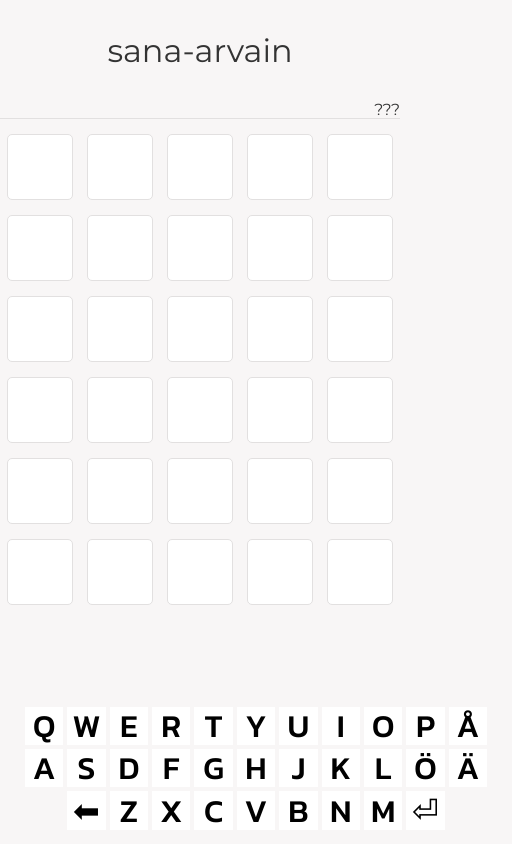
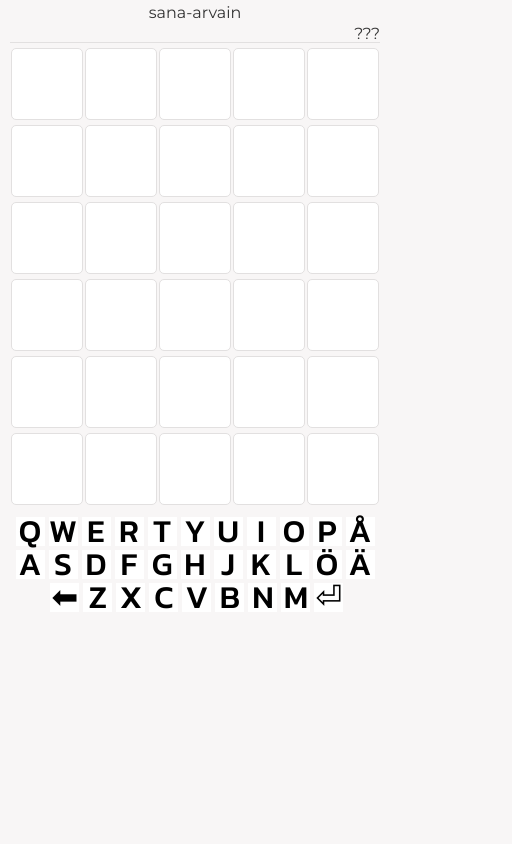
Before and after one commit to oikosulku/sana-arvain, a plain HTML site: page index.html in a window 390 px wide. Shown: the whole page, 512 px wide, since content can reach past the window. Drawn offline with Linux system fonts and the light colour scheme.

Commit message:
now working on mobile.styling + file relocated

```diff
--- a/style.css
+++ b/files/style.css
@@ -10,8 +10,7 @@ body {
 
 h1 {
     font-size: 2em;
-    line-height: 1.3;
-    padding: 30px;
+    padding: 20px 0 10px;
     text-align: center;
     color:#333;
     font-family: 'Montserrat', sans-serif;
@@ -22,11 +21,7 @@ p {
     font-weight: normal;
     font-family: 'Montserrat', sans-serif;
 }
-#header {
-    margin: 0 auto;
-    width: 25rem;
-    border-bottom: 1px solid #E2E0E0;
-}
+
 
 .nav {
     width: 100%;
@@ -43,15 +38,59 @@ p {
     color: #FFC300;
     cursor: pointer;
 }
+
 /*
     containers
 */
 
+#wrapper {
+    width: 370px;
+    margin: 0 auto;
+}
+
+#header {
+    margin: 0 auto 20px;
+    width: 100%;
+    border-bottom: 1px solid #E2E0E0;
+}
+
 #container-words {
-    width: 25rem;
+    width: 100%;
     margin: 0 auto;
     text-align: center;
 }
+
+#container-keyboard {
+    width: 100%;
+    /*width: 32rem; /* 32*/
+    margin: 50px auto 0;
+    text-align: center;
+    display: flex;
+    flex-flow: row wrap;
+    justify-content: space-around;
+}
+
+/*
+    take out some padding when mobile enviroment
+*/
+
+@media (max-width: 1100px) {
+    h1 {
+        padding: 5px 0;
+        font-size: 1em;
+    }
+    #header {
+        margin-bottom: 0;
+    }
+    #container-keyboard {
+        margin-top: 10px;
+    }
+    .modal {
+        width: 100%;
+        top: 0;
+    }
+}
+
 
 
 /*
@@ -62,16 +101,20 @@ p {
     display: flex;
     flex-flow: row wrap;
     justify-content: space-around;
-    margin: 10px 0;
+    margin: 5px 0;
 }
 
 .guess-letter {
     background: #fff;
     padding: 0;
+    width: 70px;
+    height: 70px;
+    line-height: 70px;
+    /*
     width: 4rem;
     height: 4rem;
-    margin-top: 5px;
     line-height: 4rem;
+    */
     color: #444;
     font-weight: bold;
     font-size: 3rem;
@@ -112,30 +155,20 @@ p {
     Keyboard Styles
 */
 
-#container-keyboard {
-    width: 32rem; /* 32*/
-    margin: 100px auto 0;
-    text-align: center;
-    display: flex;
-    flex-flow: row wrap;
-    justify-content: space-around;
-}
-
 
 #letterBox {
-    margin-top: 100px;
+    margin-top: 50px;
     text-align: center;
 }
 
 .letter {
     float: left;
-    width: 2rem;
-    height: 2rem;
-    line-height: 2rem;
+    width: 29px;
+    height: 29px;
+    line-height: 29px;
     font-size: 2em;
     background-color: #fff;
     margin: 2px 2px;
-    padding: 0.1em;
     text-align: center;
 }
 
@@ -189,10 +222,10 @@ p {
 
  .modal {
     position: absolute;
-    top: 30%;
+    top: 50%;
     left: 50%;
     transform: translate(-50%, -50%);
-    width: 40%;
+    width: 360px;
     background-color: white;
     padding: 2rem 1rem;
     border-radius: 5px;
--- a/index.html
+++ b/index.html
@@ -11,13 +11,18 @@
 <link href="https://fonts.googleapis.com/css2?family=Kanit:wght@500&family=Montserrat&display=swap" rel="stylesheet">
 
 
-    <link rel="stylesheet" href="reset.css" />
-    <link rel="stylesheet" href="style.css" />
+    <link rel="stylesheet" href="files/reset.css" />
+    <link rel="stylesheet" href="files/style.css" />
 
-    <script type="text/javascript" src="words.js"></script>
+    <script type="text/javascript" src="files/words.js"></script>
 
   </head>
   <body>
+
+    <!-- wrap up.. -->
+    <div id="wrapper">
+
+        <!-- show header -->
 
         <div id="header">
 
@@ -28,6 +33,8 @@
             </div>
 
         </div>
+
+        <!--container for words guesses -->
 
         <div id="container-words">
 
@@ -81,6 +88,10 @@
             </ul>
 
         </div>
+
+
+
+
 
     <!-- Show New Game button -->
     <div class="wrap hidden" id="new--game">
@@ -192,9 +203,10 @@
 
      <div class="overlay hidden"></div>
 
-
+    <!-- end of wrapper-->
+    </div>
       <!-- end of modals -->
 
-    <script src="script.js"></script>
+    <script src="files/script.js"></script>
   </body>
 </html>
```
Also changed, not shown: files/reset.css (renamed from reset.css), files/script.js (renamed from script.js), files/words.js (renamed from words.js). Lines whose indentation alone changed are shown as unchanged.
